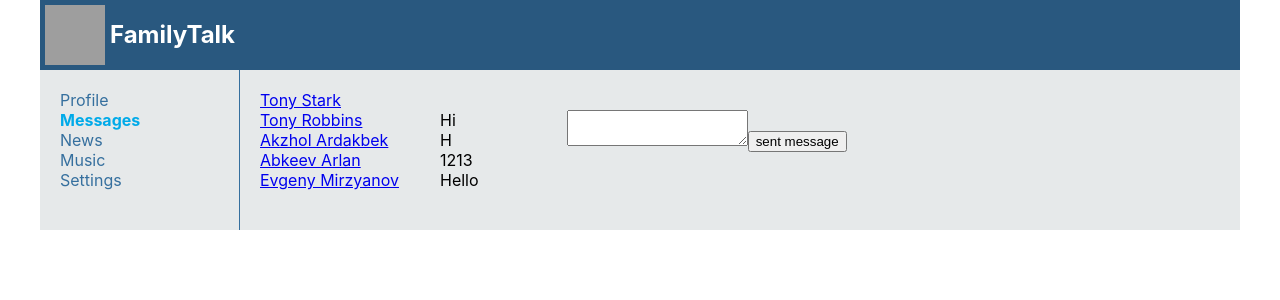
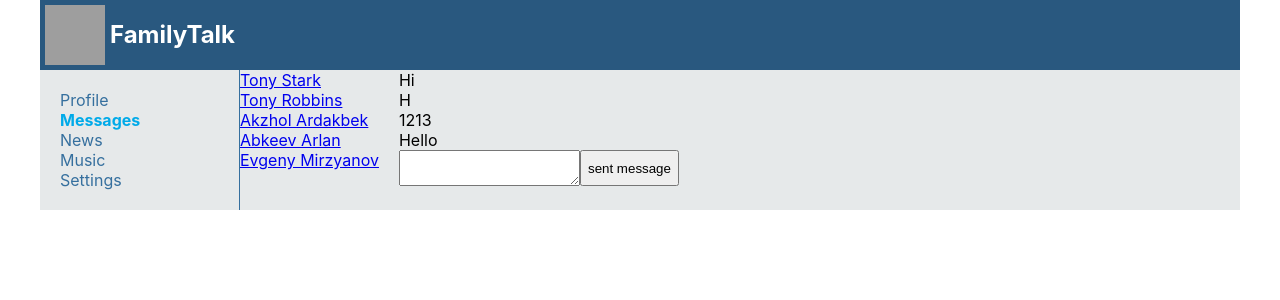
Before and after one commit to Hyojeong-Abzal/social-network, a React (Create React App) app: page /Dialogs in a window 1280 px wide. Shown: the top 300 px of the page. Built offline with nearby package versions, Linux system fonts and the light colour scheme; grey boxes are pictures that could not be loaded.

Commit message:
want to commit before changes

```diff
--- a/src/App.tsx
+++ b/src/App.tsx
@@ -2,20 +2,17 @@ import React from "react";
 import "./App.css";
 import Header from "./components/Header/Header";
 import Navbar from "./components/Navbar/Navbar";
-import Dialogs from "./components/Main/Dialogs/Dialogs";
 import Settings from "./components/Main/SettingsNetwork/Settings";
 import { BrowserRouter, Route } from "react-router-dom";
-import { ActionsTypes, } from "./redux/store";
 import Profile from "./components/Profile/Profile";
-import { AppStateType } from "./redux/redux-store";
+import { StoreType } from "./redux/redux-store";
+import { DialogsContainer } from "./components/Main/Dialogs/DialogsContainer";
 
 type PropsType = {
-  state: AppStateType;
-  dispatch: (action: ActionsTypes) => void
+  store: StoreType;
 };
 
 function App(props: PropsType) {
-  debugger
   return (
     <BrowserRouter>
       <div className="app-wrapper">
@@ -26,18 +23,15 @@ function App(props: PropsType) {
             path="/Profile"
             render={() => (
               <Profile
-                profilePage={props.state.profilePage}
-                dispatch={props.dispatch}
-
+                store={props.store}
               />
             )}
           />
           <Route
             path="/Dialogs"
             render={() => (
-              <Dialogs
-                dialogsPage={props.state.dialogsPage}
-                dispatch={props.dispatch}
+              <DialogsContainer
+                store={props.store}
               />
             )}
           />
--- /dev/null
+++ b/src/StoreContext.tsx
@@ -0,0 +1,6 @@
+import React from "react";
+import { store, StoreType } from "./redux/redux-store";
+
+
+
+export const StoreContext = React.createContext<StoreType>(store)
--- a/src/components/Main/Dialogs/Dialogs.module.css
+++ b/src/components/Main/Dialogs/Dialogs.module.css
@@ -1,9 +1,10 @@
 .dialogs {
-    display: grid;
-    grid-template-columns: 2fr 10fr;
-    padding: 20px;
+  display: flex;
 }
 
-.dialogsItems .active {
-    color: gold;
+.grids {
+  margin-left: 20px;
 }
+.textarea {
+  display: flex;
+}
--- a/src/components/Main/Dialogs/Dialogs.tsx
+++ b/src/components/Main/Dialogs/Dialogs.tsx
@@ -1,31 +1,44 @@
-import React from "react";
+import React, { ChangeEvent } from "react";
 import s from "./Dialogs.module.css";
 import { NavLink } from "react-router-dom";
-import Messages from "./Messages/Messages";
-import {
-  ActionsTypes, DialogsPageType,
-} from "../../../redux/store";
+import { DialogsPageType } from "../../../redux/store";
+import { Messages } from "./Messages/Messages";
 
 type PropsType = {
-  dialogsPage: DialogsPageType;
-  dispatch: (action: ActionsTypes) => void;
+  state: DialogsPageType
+  sendMessage: () => void
+  onChangeHandler: (newValue: string) => void
 };
 
 const Dialogs = (props: PropsType) => {
 
 
-  let dialogElement = props.dialogsPage.dialogs.map((d) => (
+  let dialogElement = props.state.dialogs.map((d) =>
     <Dialog id={d.id} name={d.name} />
-  ));
+  );
+  let messagesElement = props.state.messages.map((m) =>
+    <Messages key={m.id} message={m.message} />
+  )
+
+  const sendMessage = () => { props.sendMessage() }
+  const onChangeHandler = (e: ChangeEvent<HTMLTextAreaElement>) => {
+    let newValue = e.currentTarget.value
+    props.onChangeHandler(newValue)
+  };
 
   return (
     <div className={s.dialogs}>
       <div className={s.dialogsItems}>{dialogElement}</div>
-      <Messages
-        messegeData={props.dialogsPage.messages}
-        dispatch={props.dispatch}
-        newMessage={props.dialogsPage.newMessageText}
-      />
+      <div className={s.grids}>
+        <div className={s.messages}>
+          {messagesElement}
+        </div>
+        <div className={s.textarea}>
+          <textarea onChange={onChangeHandler} value={props.state.newMessageText} />
+          <button onClick={sendMessage}> sent message</button>
+        </div>
+      </div>
+
     </div>
   );
 };
--- /dev/null
+++ b/src/components/Main/Dialogs/DialogsContainer.tsx
@@ -0,0 +1,24 @@
+import React from "react";
+import Dialogs from "./Dialogs";
+import { StoreType } from "../../../redux/redux-store";
+import { sendMessageAC, updateMessageAC } from "../../../redux/dialogsPageReducer";
+
+type PropsType = {
+  store: StoreType
+};
+
+export const DialogsContainer = (props: PropsType) => {
+
+  const state = props.store.getState().dialogsPage;
+
+
+  const sendMessage = () => {
+    props.store.dispatch(sendMessageAC());
+  };
+  const onChangeHandler = (newValue: string) => {
+    props.store.dispatch(updateMessageAC(newValue));
+  };
+
+
+  return <Dialogs state={state} sendMessage={sendMessage} onChangeHandler={onChangeHandler} />
+};
--- a/src/components/Main/Dialogs/Messages/Messages.tsx
+++ b/src/components/Main/Dialogs/Messages/Messages.tsx
@@ -6,44 +6,13 @@ import { sendMessageAC, updateMessageAC } from "../../../../redux/dialogsPageRed
 
 
 type messagesPropsType = {
-  messegeData: MessagesType[];
-  dispatch: (action: ActionsTypes) => void;
-  newMessage: string;
+  message: string
 };
 
-const Messages = (props: messagesPropsType) => {
-  let messegedata = props.messegeData.map((message) => (
-    <Message key={message.id} message={message} />
-  ));
-
-  const sendMessage = () => {
-    props.dispatch(sendMessageAC());
-  };
-  const onChangeHandler = (e: ChangeEvent<HTMLTextAreaElement>) => {
-    props.dispatch(updateMessageAC(e.currentTarget.value));
-  };
-
+export const Messages = (props: messagesPropsType) => {
   return (
-    <div className={s.dialogs}>
-      <div className={s.messages}>{messegedata}</div>
-      <div>
-        <textarea onChange={onChangeHandler} value={props.newMessage} />
-        <button onClick={sendMessage}> sent message</button>
-      </div>
+    <div>
+      {props.message}
     </div>
   );
 };
-
-type MessagePropsType = {
-  message: MessagesType;
-};
-
-function Message(props: MessagePropsType) {
-  return (
-    <div className={s.wrapper}>
-      <div>{props.message.message}</div>
-    </div>
-  );
-}
-
-export default Messages;
--- a/src/components/Profile/MyPosts/MyPosts.tsx
+++ b/src/components/Profile/MyPosts/MyPosts.tsx
@@ -7,9 +7,10 @@ import {
 import { AddPostAC, UpdatePostAC } from "../../../redux/profilePageReducer";
 
 type MyPostsPropsType = {
+  newPostText: string;
   posts: PostsType[];
-  dispatch: (action: ActionsTypes) => void;
-  newPostText: string;
+  addPost: () => void
+  updatePostText: (newValue: string) => void
 };
 
 function MyPosts(props: MyPostsPropsType) {
@@ -18,11 +19,12 @@ function MyPosts(props: MyPostsPropsType) {
   ));
 
   const addPost = () => {
-    props.dispatch(AddPostAC());
+    props.addPost();
   };
 
   const updatePostText = (e: ChangeEvent<HTMLTextAreaElement>) => {
-    props.dispatch(UpdatePostAC(e.currentTarget.value));
+    let NewValue = e.currentTarget.value;
+    props.updatePostText(NewValue);
   };
   return (
     <div className={s.wrapper}>
--- /dev/null
+++ b/src/components/Profile/MyPosts/MyPostsContainer.tsx
@@ -0,0 +1,27 @@
+import React, { ChangeEvent } from "react";
+import { AddPostAC, UpdatePostAC } from "../../../redux/profilePageReducer";
+import MyPosts from "./MyPosts";
+import { StoreType } from "../../../redux/redux-store";
+
+type MyPostsPropsType = {
+  store: StoreType;
+
+};
+
+export function MyPostsContainer(props: MyPostsPropsType) {
+
+  const state = props.store.getState()
+  const addPost = () => {
+    props.store.dispatch(AddPostAC());
+  };
+
+  const updatePostText = (newValue: string) => {
+    props.store.dispatch(UpdatePostAC(newValue));
+  };
+  return <MyPosts
+    posts={state.profilePage.posts}
+    newPostText={state.profilePage.newPostText}
+    addPost={addPost}
+    updatePostText={updatePostText}
+  />
+}
--- a/src/components/Profile/Profile.tsx
+++ b/src/components/Profile/Profile.tsx
@@ -1,20 +1,16 @@
 import React from 'react';
 import s from './Profile.module.css'
-import MyPosts from "./MyPosts/MyPosts";
-import { ActionsTypes, ProfilePageType } from "../../redux/store";
+import { MyPostsContainer } from './MyPosts/MyPostsContainer';
+import { StoreType } from '../../redux/redux-store';
 
 type ProfilePropsType = {
-    profilePage: ProfilePageType
-    dispatch: (action: ActionsTypes) => void
+    store: StoreType;
 }
 
 function Profile(props: ProfilePropsType) {
     return (
         <div className={s.wrapper}>
-            <MyPosts posts={props.profilePage.posts}
-                dispatch={props.dispatch}
-                newPostText={props.profilePage.newPostText}
-            />
+            <MyPostsContainer store={props.store} />
 
         </div>
     )
--- a/src/index.tsx
+++ b/src/index.tsx
@@ -2,25 +2,24 @@ import "./index.css";
 import React from "react";
 import ReactDOM from "react-dom";
 import App from "./App";
-import { AppStateType, store } from "./redux/redux-store";
+import { AppStateType, store, StoreType } from "./redux/redux-store";
+import { StoreContext } from "./StoreContext";
 
-const renderTree = (state: AppStateType) => {
-  debugger;
+const renderTree = () => {
+
   ReactDOM.render(
     <React.StrictMode>
+      <StoreContext.Provider value={store}>
       <App
-        state={state}
-        dispatch={store.dispatch.bind(store)}
+        store={store}
       />
+      </StoreContext.Provider>
     </React.StrictMode>,
 
     document.getElementById("root")
   );
 };
 
-renderTree(store.getState());
+renderTree();
 
-store.subscribe(() => {
-  let state = store.getState();
-  renderTree(state)
-});
+store.subscribe(renderTree);
--- a/src/redux/profilePageReducer.tsx
+++ b/src/redux/profilePageReducer.tsx
@@ -34,7 +34,7 @@ const initialState = {
     newPostText: '',
 }
 
-export const profilePageReducer = (state: ProfilePageType = initialState , action: ActionsTypes) => {
+export const profilePageReducer = (state: ProfilePageType = initialState, action: ActionsTypes) => {
     switch (action.type) {
         case ADD_POST:
             const newPost: PostsType = {
@@ -42,7 +42,8 @@ export const profilePageReducer = (state: ProfilePageType = initialState , actio
                 message: state.newPostText,
                 like: 0
             };
-            state.posts.push(newPost);
+            state.posts = [newPost].concat(state.posts) // [объект]добавляется в начало массива
+            // state.posts.push(newPost); просто добавляет (пушит) объект в массив
             state.newPostText = "";
             return state;
         case UPDATE_POST_TEXT:
```
